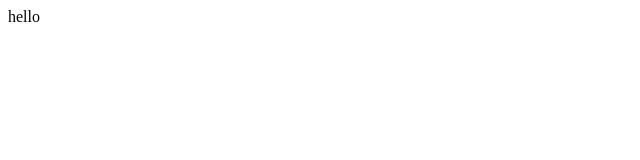
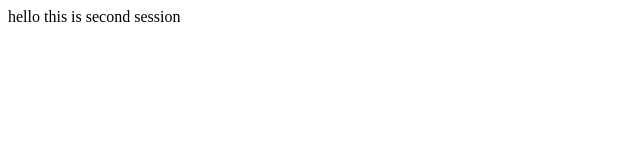
Before and after one commit to aparna2706/new-1, a plain HTML site: page index.html in a window 1280 px wide. Shown: the whole page, without its empty margins (0-640 px from the left). Drawn offline with Linux system fonts and the light colour scheme.

Commit message:
this is second session

```diff
--- a/index.html
+++ b/index.html
@@ -1,4 +1,8 @@
+<html>
 <head>
 <body>
 <p1>hello</p1>
+<p2>this is second session</p2>
 </body>
+</head>
+</html>
```
